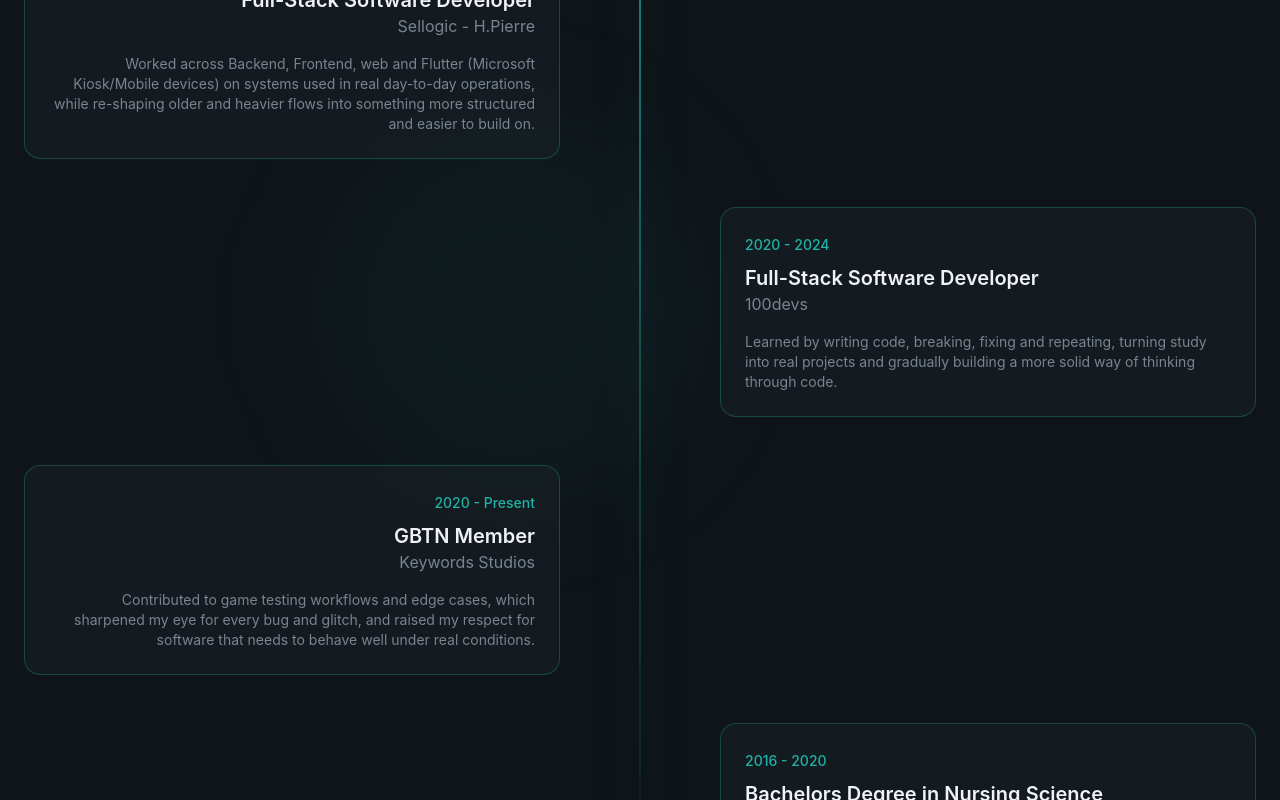
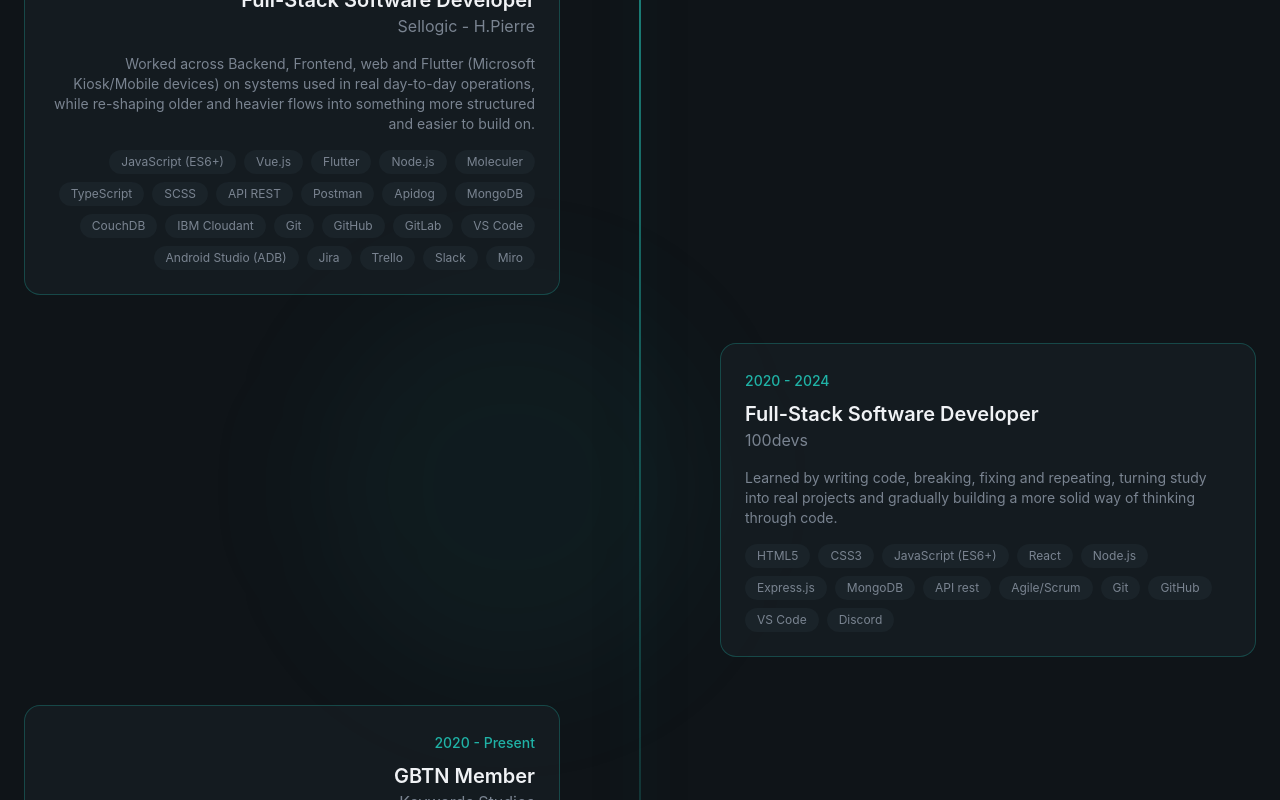
Before and after one commit to Satik37/satik37.github.io, a React (Vite) app: page / in a window 1280 px wide. Shown: the part 4260-5060 px from the top of the page. Built offline with nearby package versions, Linux system fonts and the light colour scheme.

Commit message:
set tech index and fixed typo

```diff
--- a/src/sections/Experience.jsx
+++ b/src/sections/Experience.jsx
@@ -100,12 +100,20 @@
                                         <p className='text-sm text-muted-foreground mt-4'>
                                             {exp.description}
                                         </p>
-                                        <div>
-                                            {/* {exp.techonologies.map((tech, techIndex) => (
-                                               <span>
+                                        <div className={`flex flex-wrap gap-2 mt-4 ${
+                                                index % 2 === 0
+                                                ? 'md:justify-end'
+                                                : ''
+                                            }`}
+                                        >
+                                            {exp.technologies.map((tech, techIndex) => (
+                                               <span
+                                                    key={techIndex}
+                                                    className='px-3 py-1 bg-surface text-xs rounded-full text-muted-foreground'
+                                               >
                                                    {tech}
                                                </span>
-                                            ))} */}
+                                            ))}
                                         </div>
                                     </div>
                                 </div>
```
